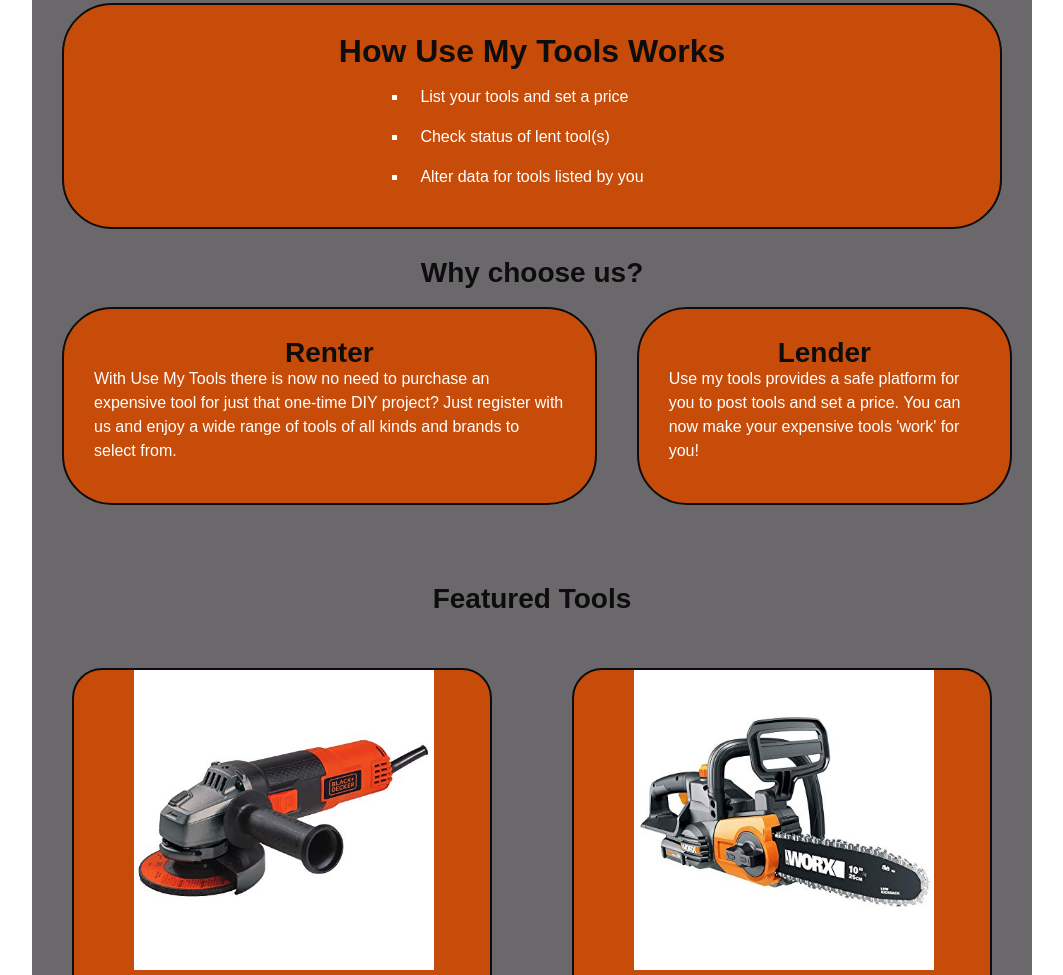
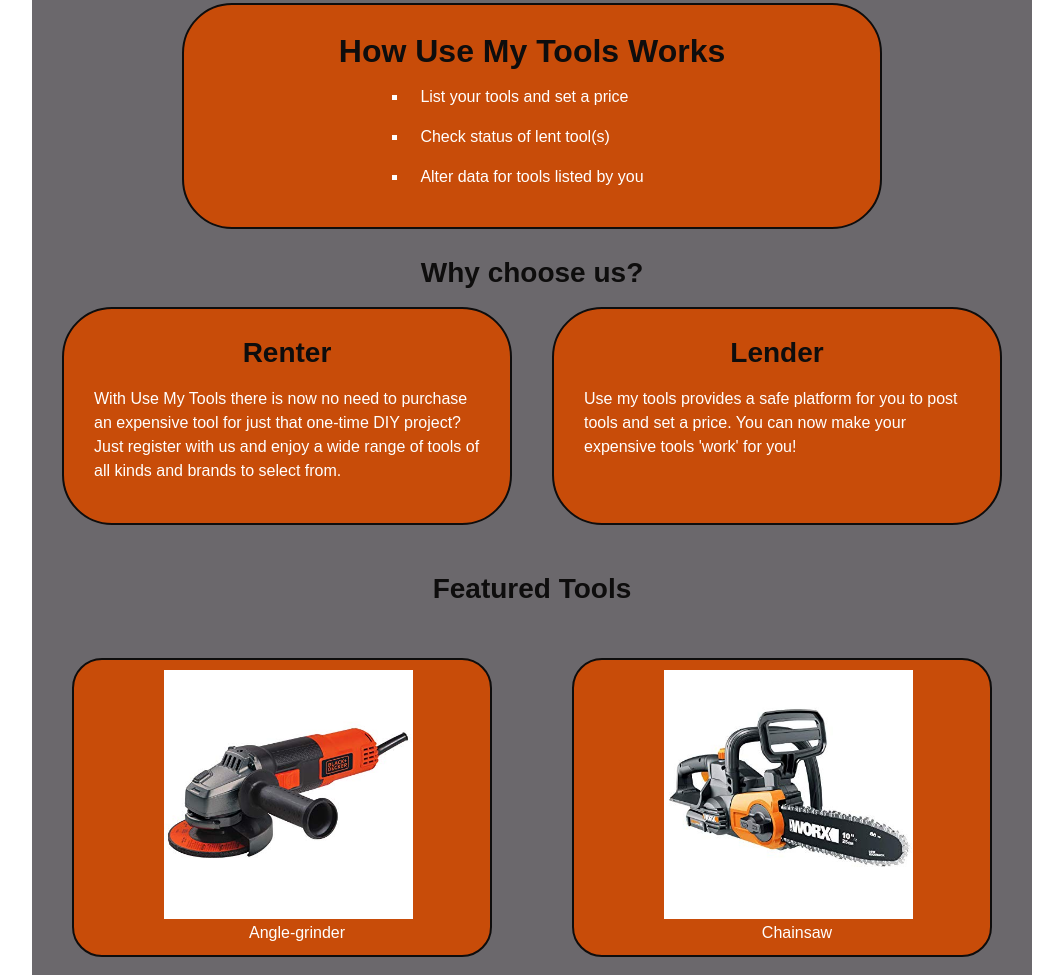
Before and after one commit to Build-Week-Use-My-Tools/UI-David-Kuseh, a plain HTML site: page index.html in a window 1280 px wide. Shown: the part 523-1498 px from the top of the page, without its empty margins (108-1171 px from the left). Drawn offline with Linux system fonts and the light colour scheme.

Commit message:
made some styling tweaks

```diff
--- a/less/home-page.less
+++ b/less/home-page.less
@@ -51,6 +51,8 @@ body {
         border-radius: 5rem;
         margin: 0 3rem 3rem 3rem;
         border: 0.2rem solid @headerColor;
+        width: 70%;
+        margin: auto;
     }
 
     #how-we-work h2{
@@ -69,29 +71,36 @@ body {
         padding: 1.2rem;
     }
 
+    //user type
+
     .user-type h3{
         text-align: center;
         color: @headerColor;
+        padding: 3rem 0 0 0;
     }
 
     .user-benefits{
         display: flex;
         justify-content: space-between;
-        margin: 0 0 3rem 1rem;
+        width: 98%;
+        margin: auto;
+    }
+
+    .renter{
+        .cardFormat();
+    }
+
+    .lender{
+        .cardFormat();
     }
 
     .user-benefits h3{
         color: @headerColor;
+        padding: 0 0 2rem 0;
     }
 
-    .renter{
-      .cardFormat();
-    }
 
-    .lender{
-      .cardFormat();
-    }
-
+    //selected tools
     .featured-tools h3{
         text-align: center;
         padding: 3rem 0;
@@ -103,9 +112,12 @@ body {
         margin: 0 0 0 -3rem;
     }
 
-    .selected-tools img{
-        width: 30rem;
-        height: 30rem;
+    @media @tablet{
+        .tool img{
+            width: 70%;
+            margin: 0 0 0 3rem;
+            padding: 1rem 0 0 0
+        }
     }
 
     .top-tools{
@@ -134,7 +146,7 @@ body {
     }
 
     .tool{
-        width: 42rem;
+        width: 42%;
         background-color: @cardColor;
         padding: 0 0 0 6rem;
         border-radius: 3rem;
@@ -144,6 +156,14 @@ body {
     @media @mobile{
         .tool{
            margin: 0 0 2rem 0;
+           width: 75%;
+        }
+    }
+
+    @media @mobile{
+        .tool img{
+            width:90%;
+            margin: 0 0 0 -1.3rem;
         }
     }
 
--- a/less/mixins.less
+++ b/less/mixins.less
@@ -4,9 +4,10 @@
 }
 
 .cardFormat(){
+    width: 80%;
+    background-color: @cardColor;
+    border: 0.2rem solid @headerColor;
+    margin: 2rem;
     padding: 3rem;
-    background-color: @cardColor;
     border-radius: 5rem;
-    margin: 2rem;
-    border: 0.2rem solid @headerColor;
 }
--- a/less/variables.less
+++ b/less/variables.less
@@ -6,3 +6,4 @@
 
 //mobile variable
 @mobile:~"(max-width: 50rem)";
+@tablet:~"(max-width:80rem)";
```
Also changed, not shown: css/index.css.
